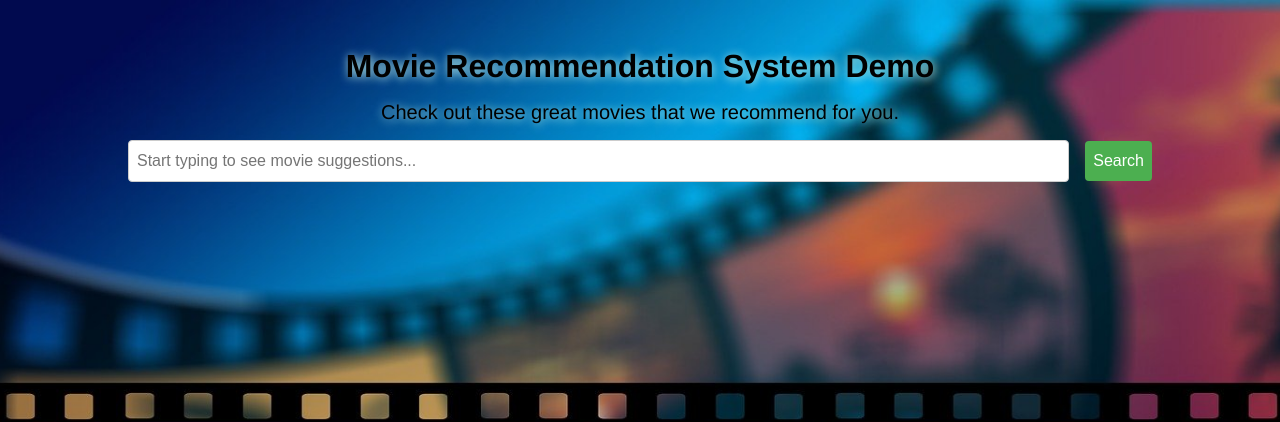
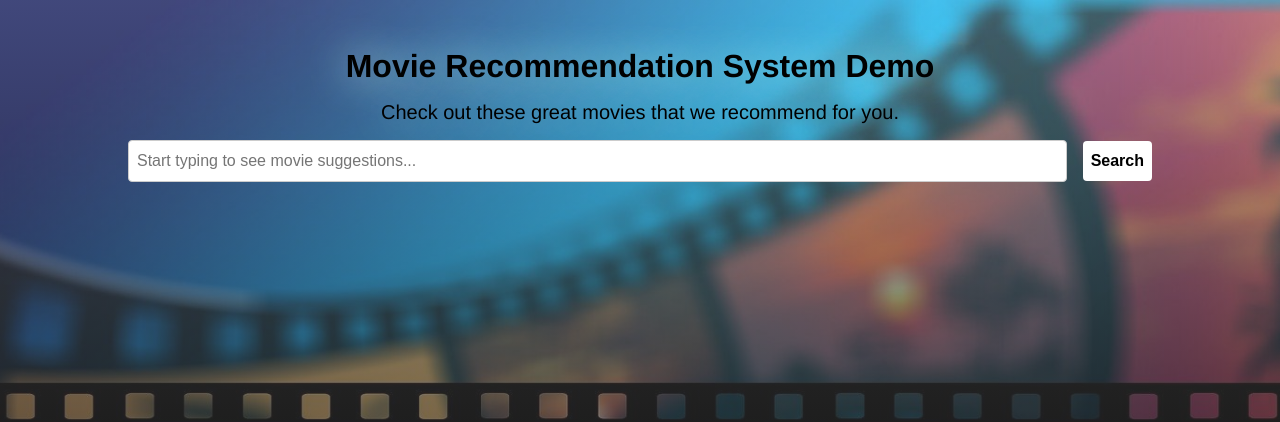
Before and after one commit to dragon-rider0111/movie-recommendation-system, a Django app: page / in a window 1280 px wide. Shown: the top 422 px of the page. Run offline with Django 4.2, Linux system fonts and the light colour scheme; parts of the project's set-up code (start-up, migrations or seed data) failed here and were passed over; some libraries are stand-ins or nearby versions; some web fonts are replaced.

Commit message:
final changes for background images

```diff
--- a/static/recommender/index-style.css
+++ b/static/recommender/index-style.css
@@ -5,6 +5,11 @@
     [data-aos-delay] {
         transition-delay: 0 !important;
     }
+}
+
+* {
+    transition: all .5s ease;
+    -webkit-transition: all .4s ease;
 }
 
 body {
@@ -21,7 +26,7 @@ body {
     background-repeat: no-repeat;
     background-attachment: fixed;
     background-size: cover;
-    background-image: url('../header-image.jpg');
+    background-image: linear-gradient(rgba(255, 255, 255, 0.25), rgba(0, 0, 0, 0.75)), url('../header-image.jpg');
 }
 
 
@@ -112,14 +117,14 @@ body {
     font-size: 2rem;
     margin: 3rem 0 1rem 0;
     padding: 0;
-    text-shadow: 1px 1px 10px #bff3ec;
+    text-shadow: 1px 1px 40px #bff3ec;
 }
 
 .movie-recommendation p {
     font-size: 1.25rem;
     margin: 1rem 0 1rem 0;
     padding: 0;
-    text-shadow: 1px 1px 10px #bff3ec;
+    text-shadow: 1px 1px 40px #bff3ec;
 }
 
 .formcontainer {
@@ -147,15 +152,22 @@ body {
 .submit-button {
     display: block;
     width: 100%;
-    background-color: #4CAF50;
-    color: white;
+    background-color: white;
+    color: black;
     padding: 0.5rem;
     border: none;
     border-radius: 0.25rem;
     font-size: 1rem;
     line-height: 1.5;
     cursor: pointer;
+    font-weight: bold;
 }
+
+.submit-button:hover{
+    background-color: black;
+    color: white;
+}
+
 
 @media screen and (min-width: 768px) {
     .formcontainer {
```
Also changed, not shown: recommender/static/recommender/index-style.css (+17 -5 lines).
